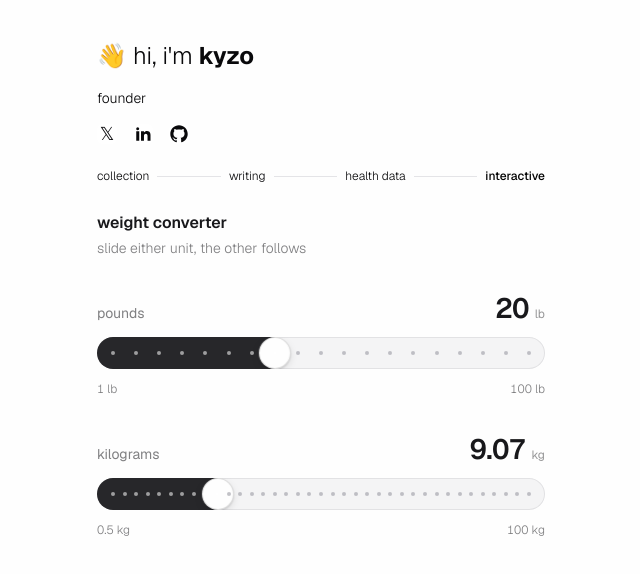
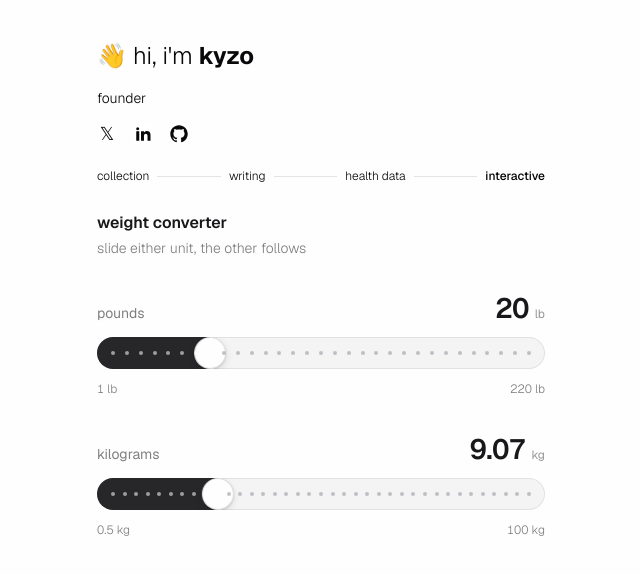
Before and after one commit to ky-zo/kyzo, a Next.js app: page /random/weight-converter in a window 1280 px wide. Shown: the top 574 px of the page, without its empty margins (319-959 px from the left). Built offline with nearby package versions, Linux system fonts and the light colour scheme.

Commit message:
Extend pound slider to 220

```diff
--- a/app/random/weight-converter/conversion.ts
+++ b/app/random/weight-converter/conversion.ts
@@ -1,6 +1,14 @@
 export const POUNDS_PER_KILOGRAM = 2.2046226218
 
-export const POUND_VALUES = [1, 2, 3, 4, 5, 10, 15, 20, 25, 30, 35, 40, 45, 50, 60, 70, 80, 90, 100]
+export const POUND_VALUES = [
+  1,
+  2,
+  3,
+  4,
+  5,
+  ...Array.from({ length: 9 }, (_, index) => 10 + index * 5),
+  ...Array.from({ length: 17 }, (_, index) => 60 + index * 10),
+]
 
 export const KILOGRAM_VALUES = [
   0.5,
```
Also changed, not shown: 1 other file (tests, documents, lock files or other folders).
